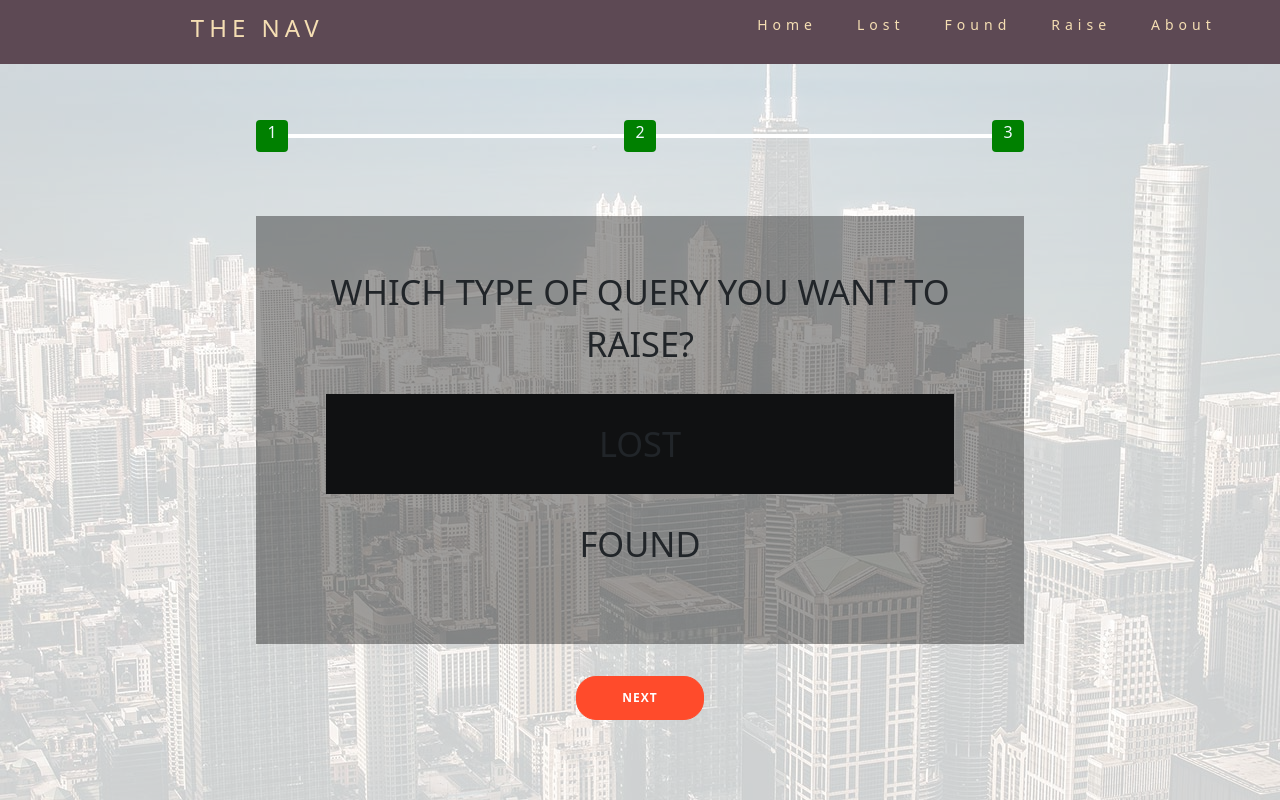
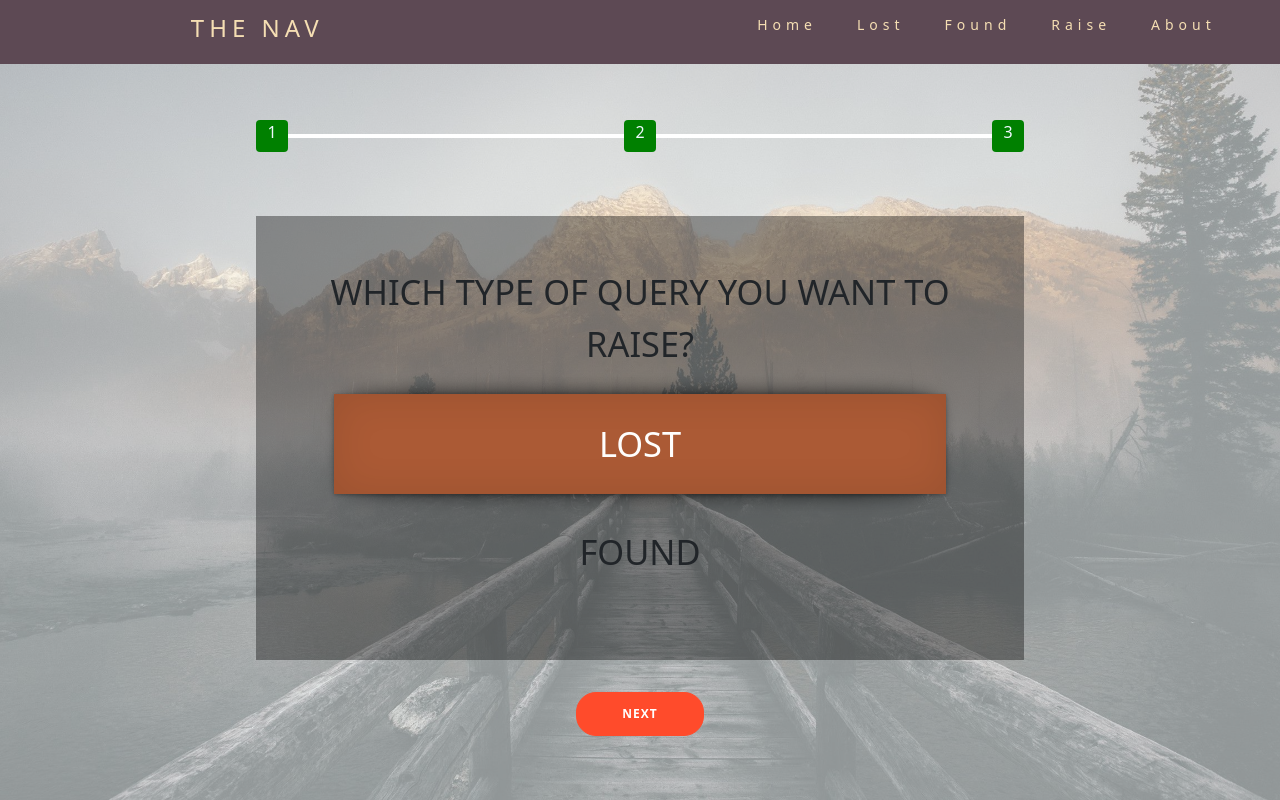
Before and after one commit to veer-daksh/lostandfound, a React (Create React App) app in the folder frontend/sample/: page /raise in a window 1280 px wide. Built offline with nearby package versions, Linux system fonts and the light colour scheme; the HTML template or start-up script is replaced by a standard one.

Commit message:
minor errors corrected

```diff
--- a/frontend/sample/src/components/Raise.js
+++ b/frontend/sample/src/components/Raise.js
@@ -133,6 +133,7 @@ export default function Raise() {
     console.log("submit")
     console.log(detail);
     UserService.createUser(detail);
+    bar()
   }
 
 
@@ -163,9 +164,24 @@ export default function Raise() {
       <div className='raise-ticket'>
         <div className='form-bar'>
           <div className='form-bar-1'>1</div>
-          <div className='form-barline-1'> </div>
+          <div
+            className={
+              form2 === true || form3 === true
+                ? 'form-barline-1 green'
+                : 'form-barline-1 white'
+            }
+          >
+          </div>
           <div className='form-bar-2'>2</div>
-          <div className='form-barline-2'> </div>
+          <div
+            className={
+                  form3 === true
+                ? 'form-barline-1 green'
+                : 'form-barline-1 white'
+            }
+          >
+
+          </div>
           <div className='form-bar-2'>3</div>
         </div>
 
@@ -177,8 +193,22 @@ export default function Raise() {
                 <div className='form-question-1'>
                   WHICH TYPE OF QUERY YOU WANT TO RAISE?
                 </div>
-                <div className={`form-lost-button ${tags==='Lost'? 'select-tag' : ' ' }`} onClick={handleLost}>LOST</div>
-                <div className={`form-lost-button ${tags==='Found'? 'select-tag' : ' ' }`} onClick={handleFound}>FOUND</div>
+                <div
+                  className={`form-lost-button ${
+                    tags === 'Lost' ? 'select-tag effect7' : ' '
+                  }`}
+                  onClick={handleLost}
+                >
+                  LOST
+                </div>
+                <div
+                  className={`form-lost-button ${
+                    tags === 'Found' ? 'select-tag effect7' : ' '
+                  }`}
+                  onClick={handleFound}
+                >
+                  FOUND
+                </div>
               </React.Fragment>
             )}
             {form2 && (
@@ -231,16 +261,17 @@ export default function Raise() {
             )}
             {form3 && (
               <React.Fragment>
-                <div className='form-control'>
-                  <label htmlFor='description'></label>
+                <div className='form-control2'>
                   <textarea
+                    className='raise-description'
                     id='description'
                     name='description'
                     value={detail.description}
                     onChange={handleChange}
                     placeholder='Description'
                   />
-                  <button type='submit' className='submit'>
+                  <br></br>
+                  <button type='submit' className='submit' >
                     Submit
                   </button>
                 </div>
@@ -248,14 +279,13 @@ export default function Raise() {
             )}
           </form>
         </div>
-        <div className='form-button-holder'>
-          <button type='button' className='next-button' onClick={bar}>
-            NEXT
-          </button>
-          <button type='submit' className='submit-button'>
-            Submit
-          </button>
-        </div>
+        {!form3 && (
+          <div className='form-button-holder'>
+            <button type='button' className='next-button' onClick={bar}>
+              NEXT
+            </button>
+          </div>
+        )}
       </div>
     </React.Fragment>
   );
--- a/frontend/sample/src/components/navbar.js
+++ b/frontend/sample/src/components/navbar.js
@@ -4,11 +4,24 @@ export default function Navbar()
 {
     const [list,setList]= React.useState('nav-links')
     const [counter, setCounter] = React.useState(1);
+
+    function handleResize(){
+      console.log('handle')
+      if(window.innerWidth>768)
+      {
+        if(counter %2 ===0 )
+        {
+          setCounter(1)
+          handle()
+        }
+      }
+    }
+    window.addEventListener('resize', handleResize);
     function handle(e)
     {
+        console.log(window.innerWidth);
         setCounter(counter + 1);
         console.log(counter);
-        console.log('hello')
         if(counter%2 === 0)
         {
             console.log(counter);
@@ -22,7 +35,7 @@ export default function Navbar()
 
     }
     return (
-      <nav>
+      <nav >
         <label className='logo'>
           <h4>THE Nav</h4>
         </label>
--- a/frontend/sample/src/index.css
+++ b/frontend/sample/src/index.css
@@ -110,8 +110,9 @@ nav {
 
 .bgimage {
   position: fixed;
-  background-image: url('./images/bg-01.jpg');
-  opacity: 0.2;
+  background: url('./images/1223121.jpg') no-repeat center center fixed;
+  background-size: cover;
+  opacity: 0.5;
   height: calc(100vh);
   width: 100%;
   z-index: -1;
@@ -134,6 +135,14 @@ nav {
   justify-content: space-between;
   margin-bottom: 5vh;
 }
+.green
+{
+  background-color: green;
+  color: white;
+}
+.white{
+  background-color: white;
+}
 .form-bar-1 {
   background-color: green;
   width: 4vh;
@@ -145,7 +154,6 @@ nav {
 }
 
 .form-barline-1 {
-  background-color: white;
   height: 0.5vh;
   width: calc((100% - 12vh) / 2);
 }
@@ -195,23 +203,60 @@ nav {
 }
 
 .form-lost-button {
+  margin: 1vh;
   font-size: 4.3vh;
   text-align: center;
   padding: 3vh;
+  cursor: pointer;
+
 }
 .select-tag{
-  background-color: #101112;
+  background-color: #ab5a35;
+  color: rgb(255, 254, 253);
 }
+
+.effect7
+{
+    position:relative;
+    -webkit-box-shadow:0 1px 4px rgba(0, 0, 0, 0.3), 0 0 40px rgba(0, 0, 0, 0.1) inset;
+       -moz-box-shadow:0 1px 4px rgba(0, 0, 0, 0.3), 0 0 40px rgba(0, 0, 0, 0.1) inset;
+            box-shadow:0 1px 4px rgba(0, 0, 0, 0.3), 0 0 40px rgba(0, 0, 0, 0.1) inset;
+}
+.effect7:before, .effect7:after
+{
+  content:"";
+    position:absolute;
+    z-index:-1;
+    -webkit-box-shadow:0 0 20px rgba(0,0,0,0.8);
+    -moz-box-shadow:0 0 20px rgba(0,0,0,0.8);
+    box-shadow:0 0 20px rgba(0,0,0,0.8);
+    top:0;
+    bottom:0;
+    left:10px;
+    right:10px;
+    -moz-border-radius:100px / 10px;
+    border-radius:100px / 10px;
+}
+.effect7:after
+{
+  right:10px;
+    left:auto;
+    -webkit-transform:skew(8deg) rotate(3deg);
+       -moz-transform:skew(8deg) rotate(3deg);
+        -ms-transform:skew(8deg) rotate(3deg);
+         -o-transform:skew(8deg) rotate(3deg);
+            transform:skew(8deg) rotate(3deg);
+}
+
+
 
 .form-found-button {
   font-size: 4.3vh;
   text-align: center;
   padding: 3vh;
+  cursor: pointer;
 }
 
-.form-lost-button:hover {
-  background-color: #101112;
-}
 
 .form-found-button:hover {
   background-color: #101112;
@@ -222,14 +267,28 @@ nav {
   border: none;
   display: flex;
   justify-content: center;
+  align-items: center;
+  color: white;
+  margin: 3vh;
+}
+
+.form-control2 {
+  background-color: transparent;
+  border: none;
+  display: flex;
+  justify-content: center;
+  flex-direction: column;
+  align-items: center;
   color: white;
   margin: 3vh;
 }
 
 input{
+  font-size: 3vh;
   background-color: transparent;
   border: none;
   cursor: pointer;
+  height: 5vh;
   /* caret-color: transparent;     to hide the blinking text cursor */
   width: 30%;
 }
@@ -238,12 +297,12 @@ input:focus ,input:hover{
   border: none;
   border-bottom: 0.3vh solid black ;
   width: 50%;
-  height: 6vh;
+  height: 8vh;
   transition: width 0.5s , height 0.5s  ;
 }
 ::placeholder {
   padding-left: 1vh;
-  color:black;
+  color:white;
   font-size: 3vh;
 }
 input:focus::placeholder {
@@ -251,6 +310,14 @@ input:focus::placeholder {
     transition: color 0.5s;
 }
 
+.raise-description
+{
+  font-size: 3vh;
+  text-align: center;
+  background-color: transparent;
+  height: 30vh;
+  width: 50vh;
+}
 
 
 
@@ -263,6 +330,10 @@ input:focus::placeholder {
 
 .next-button:focus {
   outline: none;
+}
+
+.submit{
+  margin: auto;
 }
 .submit-button {
   display: none;
@@ -333,7 +404,8 @@ input:focus::placeholder {
 
 .bgimage2 {
   position: fixed;
-  background-image: url('./images/lst_back.jpg');
+  background: url('./images/lst_back.jpg') no-repeat center center fixed;
+  background-size: cover;
   opacity: 0.5;
   height: calc(100vh);
   width: 100%;
```
Also changed, not shown: frontend/sample/src/images/1223121.jpg (added), frontend/sample/src/images/1223121c.jpg (added).
